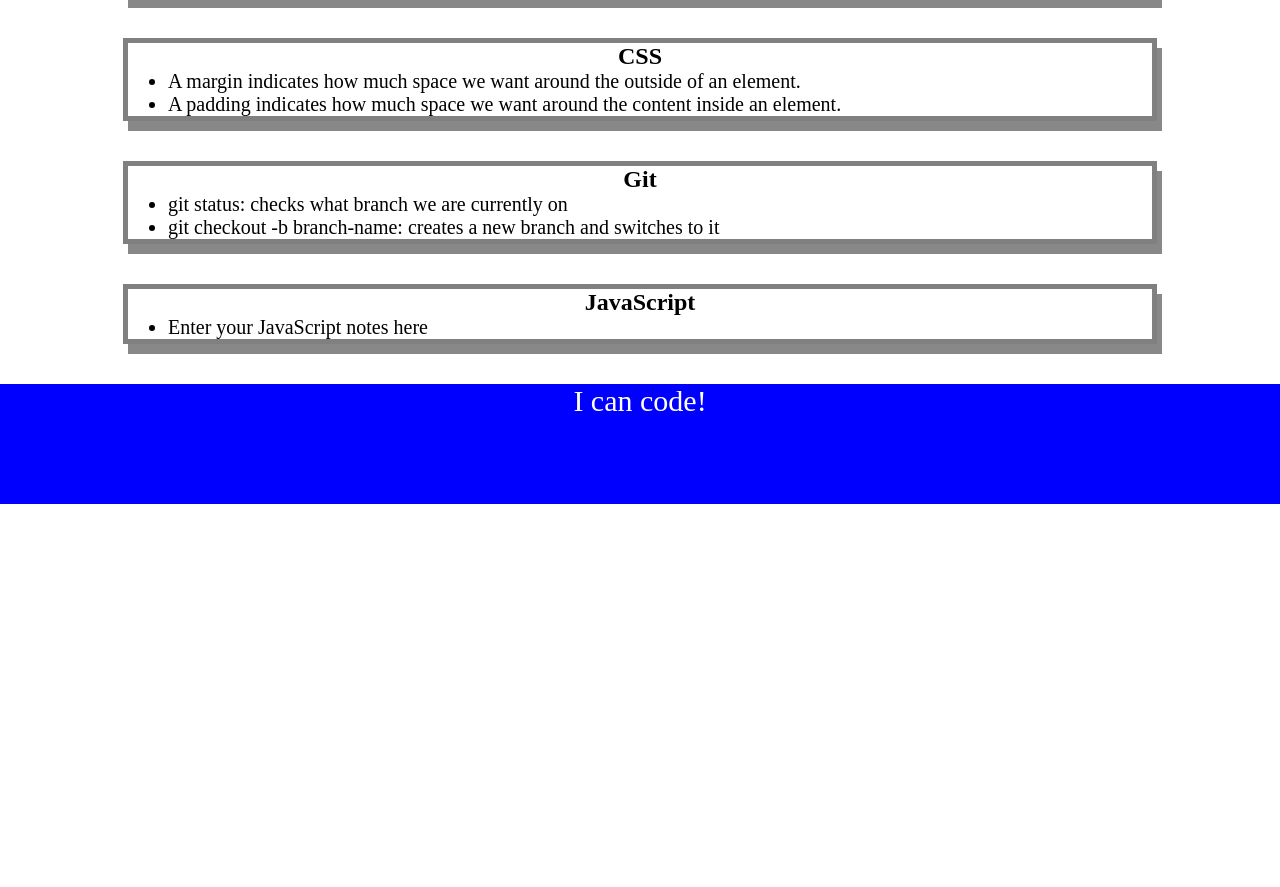
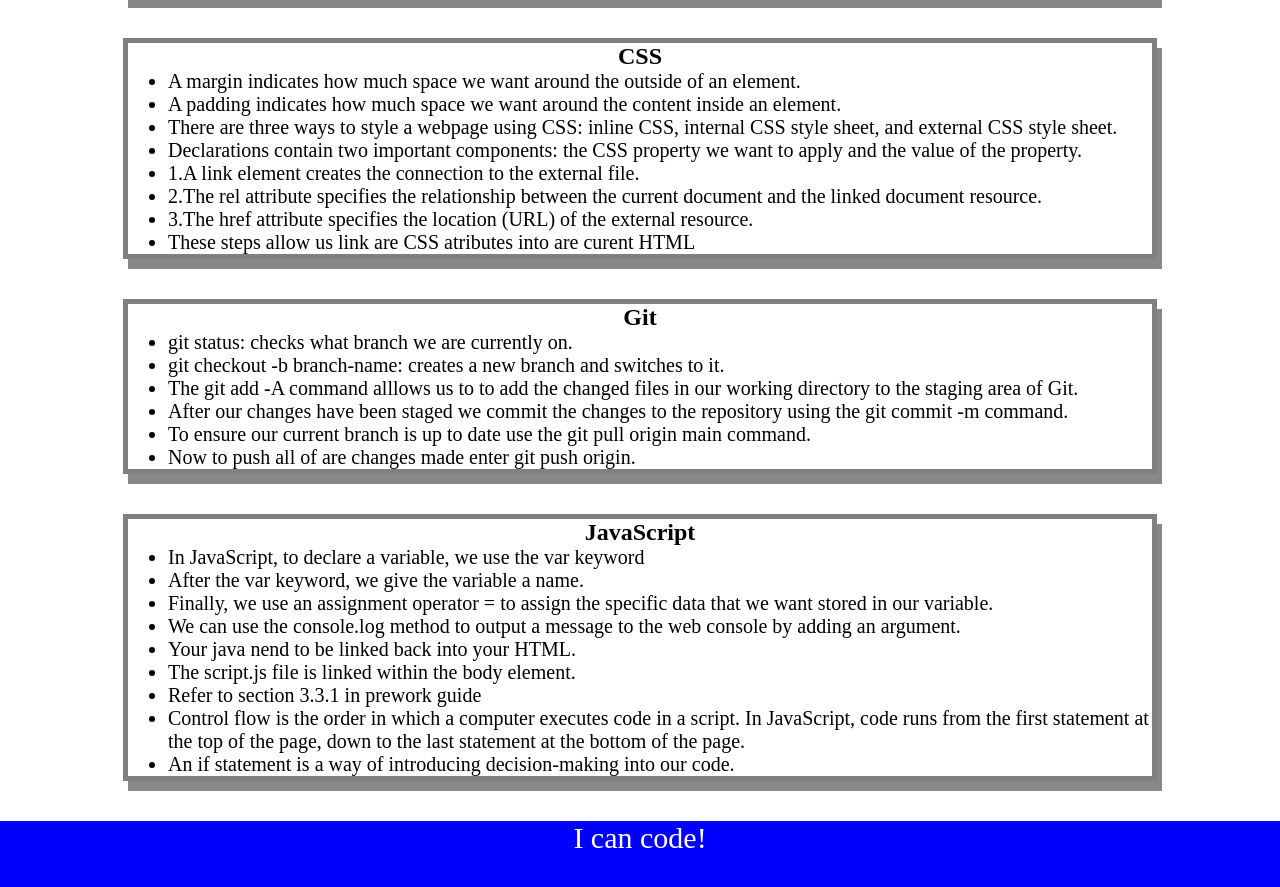
Before and after one commit to connorbottone/prework-study-guide, a plain HTML site: page index.html in a window 1280 px wide. Shown: the part 567-1454 px from the top of the page. Before the commit the page ends 1071 px from the top, so only its background shows below. Drawn offline with Linux system fonts and the light colour scheme.

Commit message:
Added js and notes

```diff
--- a/assets/script.js
+++ b/assets/script.js
@@ -1,19 +1,27 @@
 var topics = ['HTML', 'CSS', 'Git', 'JavaScript'];
+var randomTopic = topics[Math.floor(Math.random() * topics.length)];
 
+function listTopics() {
  for (var x = 0; x < topics.length; x++) {
    console.log(topics[x]);
  }
+}
 
-/*
-if (topic === 'HTML') {
+function selectTopic() {
+ if (randomTopic === 'HTML') {
    console.log("Let's study HTML!");
-} else if (topic === 'CSS') {
+ } else if (randomTopic === 'CSS') {
    console.log("Let's study CSS!");
-} else if (topic === 'Git') {
+ } else if (randomTopic === 'Git') {
    console.log("Let's study Git!");
-} else if (topic === 'JavaScript') {
+ } else if (randomTopic === 'JavaScript') {
    console.log("Let's study JavaScript!");
  } else {
    console.log('Please try again!');
  }
-*/
+}
+
+console.log('Here are the topics we learned through Prework:');
+listTopics();
+console.log('Which topic should we study first?');
+selectTopic();
--- a/index.html
+++ b/index.html
@@ -39,21 +39,39 @@
         <ul>
           <li>A margin indicates how much space we want around the outside of an element.</li>
           <li>A padding indicates how much space we want around the content inside an element.</li>
+          <li>There are three ways to style a webpage using CSS: inline CSS, internal CSS style sheet, and external CSS style sheet.</li>
+          <li>Declarations contain two important components: the CSS property we want to apply and the value of the property.</li>
+          <li>1.A link element creates the connection to the external file. </li>
+          <li>2.The rel attribute specifies the relationship between the current document and the linked document resource.</li>
+          <li>3.The href attribute specifies the location (URL) of the external resource.  </li>
+          <li>These steps allow us link are CSS atributes into are curent HTML</li>
         </ul>
       </section>
 
       <section class="card" id="git-section">
         <h2>Git</h2>
         <ul>
-          <li>git status: checks what branch we are currently on</li>
-          <li>git checkout -b branch-name: creates a new branch and switches to it</li>
+          <li>git status: checks what branch we are currently on.</li>
+          <li>git checkout -b branch-name: creates a new branch and switches to it.</li>
+          <li>The git add -A command alllows us to to add the changed files in our working directory to the staging area of Git. </li>
+          <li>After our changes have been staged we commit the changes to the repository using the git commit -m command. </li>
+          <li>To ensure our current branch is up to date use the git  pull origin main command.</li>
+          <li>Now to push all of are changes made enter git push origin. </li>
         </ul>
       </section>
 
       <section class="card" id="javascript-section">
         <h2>JavaScript</h2>
         <ul>
-          <li>Enter your JavaScript notes here</li>
+          <li>In JavaScript, to declare a variable, we use the var keyword</li>
+          <li> After the var keyword, we give the variable a name.</li>
+          <li>Finally, we use an assignment operator = to assign the specific data that we want stored in our variable.</li>
+          <li>We can use the console.log method to output a message to the web console by adding an argument.</li>
+          <li>Your java nend to be linked back into your HTML.</li>
+          <li>The script.js file is linked within the body element.</li>
+          <li>Refer to section 3.3.1 in prework guide</li>
+          <li>Control flow is the order in which a computer executes code in a script. In JavaScript, code runs from the first statement at the top of the page, down to the last statement at the bottom of the page.</li>
+          <li>An if statement is a way of introducing decision-making into our code. </li>
         </ul>
       </section>
     </main>
```
Lines whose indentation alone changed are shown as unchanged.
